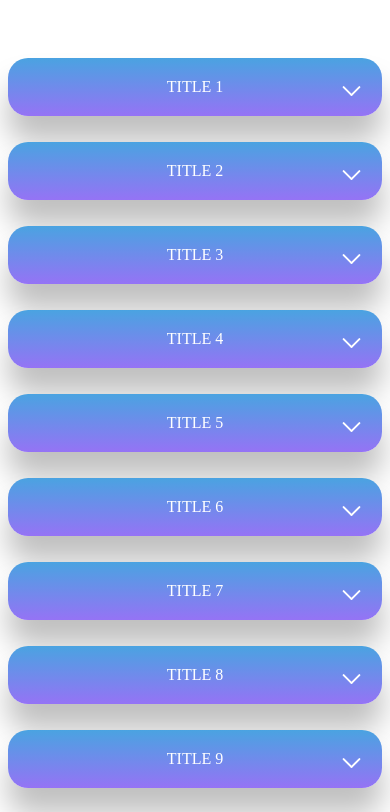
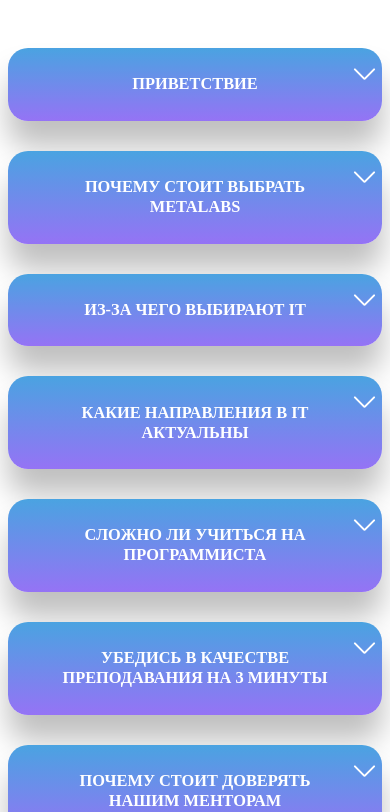
Before and after one commit to Mikhaylov-M/metalabs-front-old, a Next.js app: page /Videos/Videos in a window 390 px wide. Shown: the top 812 px of the page. Built offline with nearby package versions, Linux system fonts and the light colour scheme.

Commit message:
new page for youtube links

```diff
--- a/src/pages/Videos/Videos.tsx
+++ b/src/pages/Videos/Videos.tsx
@@ -1,74 +1,81 @@
 'use client'
-// import './videos.scss'
 
-// const Videos = () => {
-//   return (
-//     <>
-//       <div className="video">
-//         <div className="container">
+import React, { useState, useRef, useEffect } from 'react';
+import './videos.scss';
 
-//           <div className="block">
-//             <div className="block__item">
-//               <div className="block__title">
-//                 TITLE 1
-//               </div>
-//               <div className="block__text">
-//                 Lorem ipsum dolor sit amet consectetur adipisicing elit. Tempore reiciendis quod voluptatum doloribus saepe aliquam aperiam, quas ea quasi mollitia.
-//               </div>
-//             </div>
-//             <div className="block__item">
-//               <div className="block__title">
-//                 TITLE 2
-//               </div>
-//               <div className="block__text">
-//                 Lorem ipsum dolor sit amet consectetur adipisicing elit. Tempore reiciendis quod voluptatum doloribus saepe aliquam aperiam, quas ea quasi mollitia.
-//               </div>
-//             </div>
-//             <div className="block__item">
-//               <div className="block__title">
-//                 TITLE 3
-//               </div>
-//               <div className="block__text">
-//                 Lorem ipsum dolor sit amet consectetur adipisicing elit. Tempore reiciendis quod voluptatum doloribus saepe aliquam aperiam, quas ea quasi mollitia.
-//               </div>
-//             </div>
-//           </div>
+interface AccordionProps {
+  index: number;
+  title: string;
+  videoId: string;
+  openIndex: number;
+  setOpenIndex: React.Dispatch<React.SetStateAction<number>>;
+}
 
-//         </div>
-//       </div>
-//     </>
-//   )
-// }
-// export default Videos
+const Accordion: React.FC<AccordionProps> = ({ index, title, videoId, openIndex, setOpenIndex }) => {
+  const isOpen = index === openIndex;
+  const contentRef = useRef<HTMLDivElement>(null);
 
+  useEffect(() => {
+    if (contentRef.current) {
+      contentRef.current.style.maxHeight = isOpen
+        ? `${contentRef.current.scrollHeight}px`
+        : '0';
+    }
+  }, [isOpen]);
 
-import React, { useState } from 'react';
-import './videos.scss'
-
-const Videos = () => {
-  const numBlocks = 10; // Укажите желаемое количество блоков
-  const [openIndex, setOpenIndex] = useState(null); // Инициализация состояния открытого блока
-
-  const handleToggle = (index) => {
-    setOpenIndex((prevIndex) => (prevIndex === index ? null : index));
+  const handleToggle = () => {
+    setOpenIndex(isOpen ? -1 : index);
   };
 
   return (
+    <div className={`accordion ${isOpen ? 'open' : ''}`}>
+      <div className="accordion__header" onClick={handleToggle}>
+        <h3>{title}</h3>
+      </div>
+      <div
+        ref={contentRef}
+        className={`accordion__content ${isOpen ? 'open' : ''}`}
+      >
+        {isOpen && (
+          <div className="accordion__iframe-wrapper">
+            <iframe
+              src={`https://www.youtube.com/embed/${videoId}?autoplay=1&muted=1`}
+              title="YouTube video player"
+              frameBorder="0"
+              allow="accelerometer; clipboard-write; encrypted-media; gyroscope; picture-in-picture"
+              allowFullScreen
+            ></iframe>
+            {/* <iframe
+              src={`https://www.youtube.com/embed/${videoId}`}
+              title="YouTube video player"
+              frameBorder="0"
+              allow="accelerometer; autoplay=1; clipboard-write; encrypted-media; gyroscope; picture-in-picture"
+              allowFullScreen
+            ></iframe> */}
+          </div>
+        )}
+      </div>
+    </div>
+  );
+};
+
+const Videos: React.FC = () => {
+  const [openIndex, setOpenIndex] = useState<number>(-1);
+
+  return (
     <div className="container">
-      <div className="block">
-        {Array.from({ length: numBlocks }, (_, index) => (
-          <div key={index} className={`block__item ${openIndex === index ? 'open' : ''}`}>
-            <div
-              className={`block__title ${openIndex === index ? 'active' : ''}`}
-              onClick={() => handleToggle(index)}
-            >
-              TITLE {index + 1}
-            </div>
-            <div className={`block__video ${openIndex === index ? 'visible' : ''}`}>
-              <iframe width="100%" height="200" src="https://www.youtube.com/embed/u31qwQUeGuM?si=lU_JPMT0XpEmCu4K" title="YouTube video player" frameborder="0" allow="accelerometer; autoplay; clipboard-write; encrypted-media; gyroscope; picture-in-picture; web-share" allowfullscreen></iframe>
-            </div>
-          </div>
-        ))}
+      <div className="app">
+        <Accordion index={0} title="приветствие" videoId="M3AGJUwBH0k" openIndex={openIndex} setOpenIndex={setOpenIndex} />
+        <Accordion index={1} title="Почему стоит выбрать MetaLabs" videoId="u31qwQUeGuM" openIndex={openIndex} setOpenIndex={setOpenIndex} />
+        <Accordion index={3} title="Из-за чего выбирают IT" videoId="u31qwQUeGuM" openIndex={openIndex} setOpenIndex={setOpenIndex} />
+        <Accordion index={4} title="Какие направления в IT актуальны" videoId="u31qwQUeGuM" openIndex={openIndex} setOpenIndex={setOpenIndex} />
+        <Accordion index={5} title="Сложно ли учиться на программиста" videoId="u31qwQUeGuM" openIndex={openIndex} setOpenIndex={setOpenIndex} />
+        <Accordion index={6} title="Убедись в качестве преподавания на 3 минуты" videoId="u31qwQUeGuM" openIndex={openIndex} setOpenIndex={setOpenIndex} />
+        <Accordion index={7} title="Почему стоит доверять нашим менторам" videoId="u31qwQUeGuM" openIndex={openIndex} setOpenIndex={setOpenIndex} />
+        <Accordion index={8} title="Чем наше обучение отличается от вузов" videoId="u31qwQUeGuM" openIndex={openIndex} setOpenIndex={setOpenIndex} />
+        <Accordion index={9} title="MetaLabs - это еще и IT компания" videoId="u31qwQUeGuM" openIndex={openIndex} setOpenIndex={setOpenIndex} />
+        <Accordion index={10} title="Как MetaLabs помогает в трудоустройстве и развитии карьеры" videoId="u31qwQUeGuM" openIndex={openIndex} setOpenIndex={setOpenIndex} />
+        <Accordion index={11} title="У вас остались вопросы?" videoId="u31qwQUeGuM" openIndex={openIndex} setOpenIndex={setOpenIndex} />
       </div>
     </div>
   );
--- a/src/pages/Videos/videos.scss
+++ b/src/pages/Videos/videos.scss
@@ -1,100 +1,46 @@
-// .video {
-//   padding: 200px 0;
-// }
-
-// .block {
-
-//   &__item {
-//     margin-bottom: 20px;
-//   }
-
-//   &__title {
-//     position: relative;
-//     text-transform: uppercase;
-//     padding: 0 0 20px 20px;
-//     cursor: pointer;
-
-//     &::after,
-//     &::before {
-//       content: "";
-//       position: absolute;
-//       top: 0;
-//       top: 10px;
-//       width: 12px;
-//       height: 1px;
-//       background-color: #000;
-//     }
-
-//     &::before {
-//       left: 0;
-//       transform: rotate(45deg);
-//     }
-
-//     &::after {
-//       left: 8px;
-//       transform: rotate(-45deg);
-//     }
-//   }
-
-//   &__text {
-//     display: none;
-//   }
-// }
-
-.block {
-  padding: 50px 0;
+.app {
+  padding: 100px 0;
+  display: flex;
+  flex-direction: column;
   gap: 20px;
-  display: flex;
-  flex-wrap: wrap;
-  justify-content: center;
-
-  &__item {
-    width: 100%;
-    max-width: 400px;
-    height: 64px;
-    color: #fff;
-    transition: height 2s;
-
-    &.open {
-      height: auto;
-    }
 }
 
-  &__title {
+.accordion {
   position: relative;
-    cursor: pointer;
-    padding: 20px;
+  color: #fff;
   box-shadow: 0px 26px 30px 0px rgba(0, 0, 0, 0.25);
   background: linear-gradient(180deg, #4AA3E1 0%, #9573F5 100%);
+  margin-bottom: 10px;
+  width: 70%;
   border-radius: 20px;
-    transition: all .4s;
   text-align: center;
+  text-transform: uppercase;
+  font-size: 16px;
+  font-weight: 700;
 
-    &::after,
-    &::before {
+  &::before,
+  &::after {
     content: "";
     position: absolute;
-      width: 13px;
+    top: 25px;
+    right: 5px;
+    width: 20px;
     height: 2px;
-      right: 20px;
-      top: 32px;
     border-radius: 2px;
     background-color: #fff;
-      transition: all .4s;
+    transition: all .3s ease-in-out;
   }
 
   &::before {
-      right: 28px;
+    right: 18px;
     transform: rotate(45deg);
   }
 
   &::after {
-      transform: rotate((-45deg));
+    transform: rotate(-45deg);
   }
 
-    &.active {
-      border-radius: 20px 20px 0 0;
-
+  &.open {
     &::before {
       transform: rotate(-45deg);
     }
@@ -103,22 +49,81 @@
       transform: rotate(45deg);
     }
   }
+
+  &:nth-child(even) {
+    align-self: flex-end;
   }
 
-  &__video {
-    position: relative;
-    background: linear-gradient(180deg, #9573F5 0%, #4AA3E1 100%);
-    transform: translateY(-65%) scaleY(0);
-    z-index: -2;
-    opacity: 0;
-    padding: 20px;
-    transition: transform 1s, opacity .5s;
-    border-radius: 0 0 20px 20px;
-    box-shadow: 0px 26px 30px 0px rgba(0, 0, 0, 0.25);
+  &__header {
+    padding: 10px 38px;
+    cursor: pointer;
   }
 
-  &__item.open .block__video {
-    opacity: 1;
-    transform: translateY(0) scaleY(1);
+  &__content {
+    max-height: 0;
+    padding: 0;
+    overflow: hidden;
+    transition: max-height 0.3s ease-out;
+
+    &.open {
+      max-height: 500px;
+      padding: 20px;
     }
   }
+
+  &__iframe-wrapper {
+    padding: 10px;
+    width: 100%;
+    height: 315px;
+    margin: 0 auto;
+
+    & iframe {
+      width: 100%;
+      height: 100%;
+    }
+  }
+}
+
+@media (max-width: 768px) {
+  .app {
+    align-items: center;
+    padding: 60px 0;
+
+    .accordion {
+      width: 100%;
+      font-size: 14px;
+      font-weight: 400;
+
+      &::after,
+      &::before {
+        width: 15px;
+      }
+
+      &::before {
+        right: 15px;
+      }
+
+      &:nth-child(even) {
+        align-self: center;
+      }
+
+      &__iframe-wrapper {
+        padding: 10px;
+        width: 100%;
+        height: 200px;
+        margin: 0 auto;
+
+        & iframe {
+          width: 100%;
+          height: 100%;
+        }
+      }
+    }
+  }
+}
+
+@media (max-width: 500px) {
+  .app {
+    padding: 40px 0;
+  }
+}
```
Lines whose indentation alone changed are shown as unchanged.
